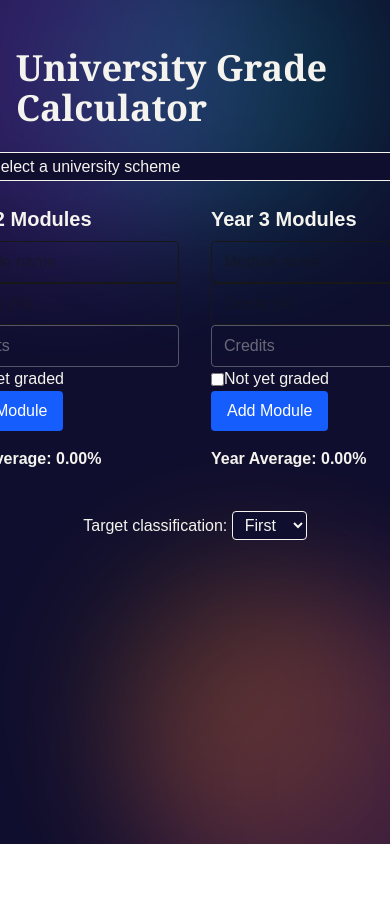
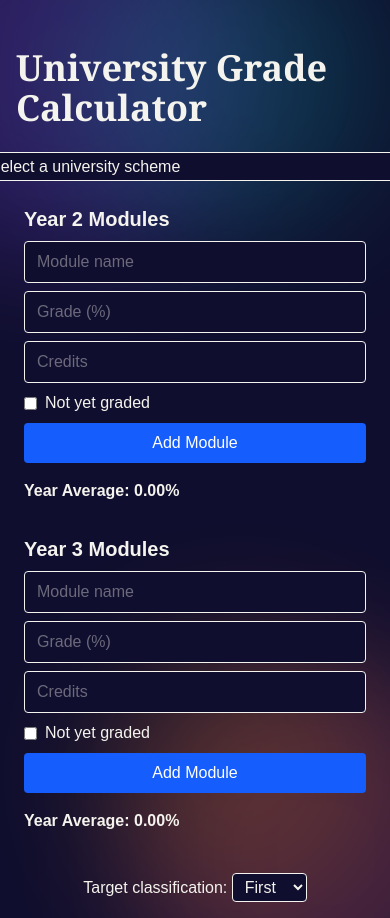
Before and after one commit to krtk119/Grade-Classification-Calculator, a Next.js app: page /degree-calculator in a window 390 px wide. Before the commit the page ends 844 px from the top, so only its background shows below. Built offline with nearby package versions, Linux system fonts and the light colour scheme.

Commit message:
Improve mobile responsiveness: stack module inputs and year forms on narrow screens

```diff
--- a/app/degree-calculator/page.tsx
+++ b/app/degree-calculator/page.tsx
@@ -37,17 +37,22 @@ export default function CalculatorPage() {
                 selectedScheme={selectedScheme}
                 onSelectScheme={setSelectedScheme}
             />
-            <div className="flex gap-8">
+
+            <div className="flex flex-col md:flex-row gap-8 w-full max-w-4xl px-2">
+  <div className="flex-1">
     <ModuleForm
       modules={year2Modules}
       setModules={setYear2Modules}
       yearLabel="Year 2 Modules"
     />
+  </div>
+  <div className="flex-1">
     <ModuleForm
       modules={year3Modules}
       setModules={setYear3Modules}
       yearLabel="Year 3 Modules"
     />
+  </div>
 </div>
             {result && (
                 <p className="text-xl font-bold text-[#F5F3EE]">
--- a/components/ModuleForm.tsx
+++ b/components/ModuleForm.tsx
@@ -7,7 +7,6 @@ import { useState } from "react";
 interface ModuleFormProps {
   modules: Module[];
   setModules: (modules: Module[]) => void;
-
   yearLabel: string;
 }
 
@@ -16,6 +15,7 @@ export default function ModuleForm({ modules, setModules, yearLabel }: ModuleFor
   const [grade, setGrade] = useState("");
   const [credits, setCredits] = useState("");
   const [notGraded, setNotGraded] = useState(false);
+
   const handleDeleteModule = (id: string) => {
     setModules(modules.filter((m) => m.id !== id));
   };
@@ -48,17 +48,19 @@ export default function ModuleForm({ modules, setModules, yearLabel }: ModuleFor
       setNotGraded(false);
     }
   };
+
   const yearAverage = modules.length > 0 ? calculateYearAverage(modules) : 0;
 
   return (
-    <div>
+    <div className="w-full max-w-sm">
       <h2 className="text-xl font-bold mb-2 text-[#F5F3EE]">{yearLabel}</h2>
+      <div className="flex flex-col sm:flex-row flex-wrap gap-2">
         <input
           type="text"
           value={name}
           onChange={(e) => setName(e.target.value)}
           placeholder="Module name"
-        className="border rounded px-3 py-2"
+          className="border rounded px-3 py-2 bg-[#0F0E2E] text-[#F5F3EE] placeholder:text-[#F5F3EE]/40 w-full sm:w-auto"
         />
         <input
           type="number"
@@ -66,32 +68,33 @@ export default function ModuleForm({ modules, setModules, yearLabel }: ModuleFor
           onChange={(e) => setGrade(e.target.value)}
           placeholder="Grade (%)"
           disabled={notGraded}
-        className="border rounded px-3 py-2"
+          className="border rounded px-3 py-2 bg-[#0F0E2E] text-[#F5F3EE] placeholder:text-[#F5F3EE]/40 w-full sm:w-auto"
         />
         <input
           type="number"
           value={credits}
           onChange={(e) => setCredits(e.target.value)}
           placeholder="Credits"
-        className="border border-[#F5F3EE]/30 bg-transparent text-[#F5F3EE] rounded px-3 py-2 placeholder:text-[#F5F3EE]/40"
+          className="border rounded px-3 py-2 bg-[#0F0E2E] text-[#F5F3EE] placeholder:text-[#F5F3EE]/40 w-full sm:w-auto"
         />
-      <label className="flex items-center space-x-2 text-[#F5F3EE]">
+      </div>
+      <label className="flex items-center space-x-2 text-[#F5F3EE] mt-2">
         <input
           type="checkbox"
           checked={notGraded}
           onChange={(e) => setNotGraded(e.target.checked)}
         />
-        Not yet graded
+        <span>Not yet graded</span>
       </label>
       <button
         onClick={handleAddModule}
-        className="bg-blue-600 text-white px-4 py-2 rounded"
+        className="bg-blue-600 text-white px-4 py-2 rounded mt-2 w-full sm:w-auto"
       >
         Add Module
       </button>
-      <ul>
+      <ul className="mt-2">
         {modules.map((m) => (
-          <li key={m.id} className="flex items-center gap-2">
+          <li key={m.id} className="flex items-center gap-2 flex-wrap">
             <span className="text-[#F5F3EE]">
               {m.name} - {m.grade !== undefined ? `${m.grade}%` : "Not yet graded"} ({m.credits} credits)
             </span>
@@ -100,7 +103,7 @@ export default function ModuleForm({ modules, setModules, yearLabel }: ModuleFor
               className="flex items-center justify-center w-5 h-5 rounded-full bg-white text-black text-xs font-bold hover:bg-gray-200"
               aria-label="Delete module"
             >
-              x
+              ×
             </button>
           </li>
         ))}
```
Lines whose indentation alone changed are shown as unchanged.
